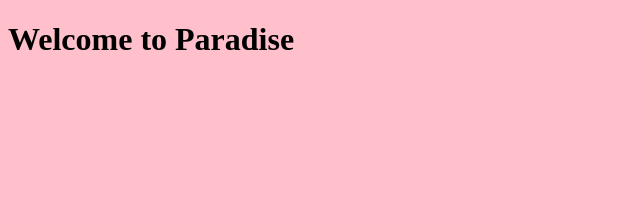
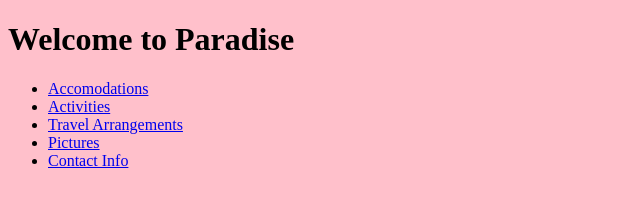
Before and after one commit to Fealios/resort, a plain HTML site: page index.html in a window 1280 px wide. Shown: the whole page, without its empty margins (0-640 px from the left). Drawn offline with Linux system fonts and the light colour scheme.

Commit message:
Added links to all the pages

```diff
--- a/index.html
+++ b/index.html
@@ -6,5 +6,13 @@
   </head>
   <body>
     <h1>Welcome to Paradise</h1>
+
+      <ul>
+        <li><a href="sub-pages/accomodations.html">Accomodations</a></li>
+        <li><a href="sub-pages/activities.html">Activities</a></li>
+        <li><a href="sub-pages/travel.html">Travel Arrangements</a></li>
+        <li><a href="sub-pages/pictures.html">Pictures</a></li>
+        <li><a href="sub-pages/contact.html">Contact Info </a></li>
+      </ul>
   </body>
 </html>
```
